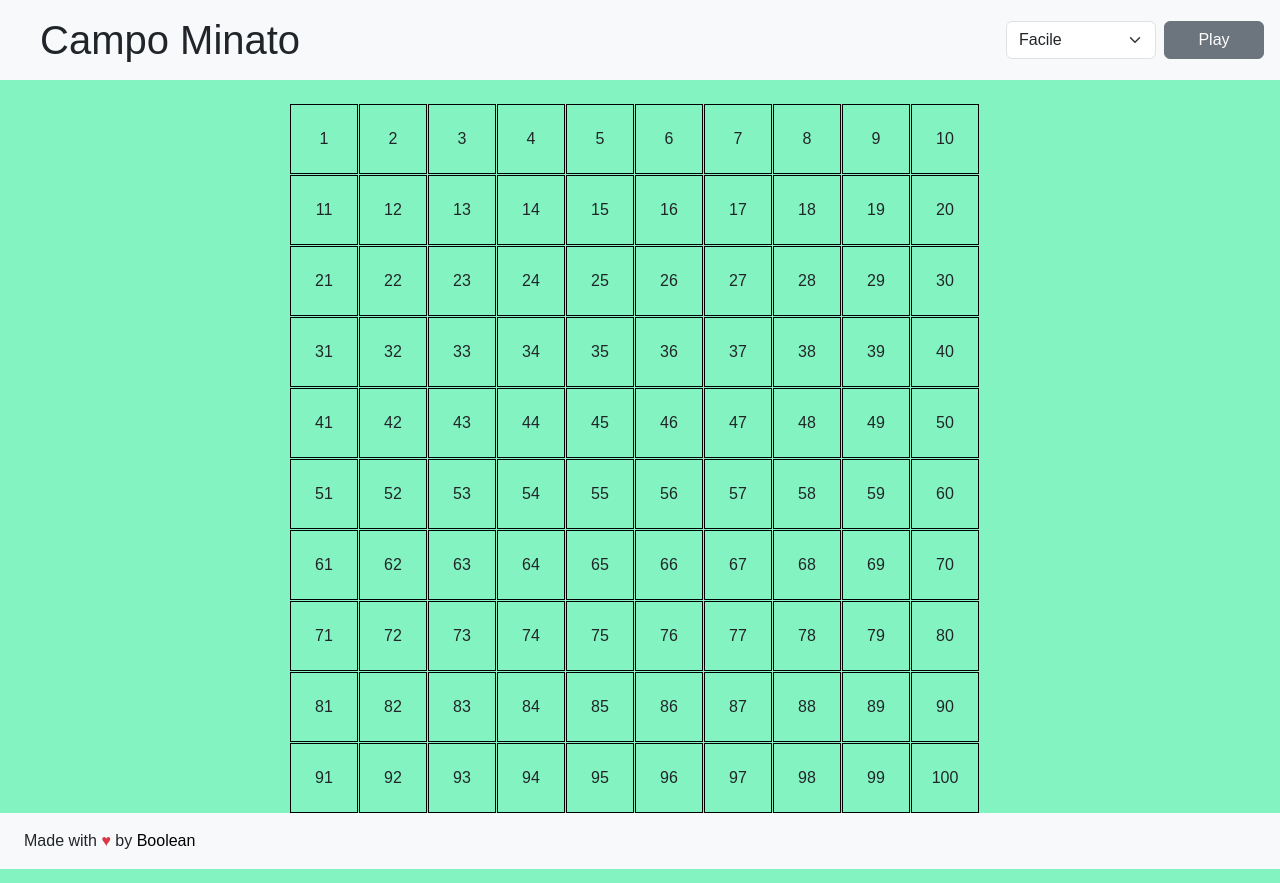
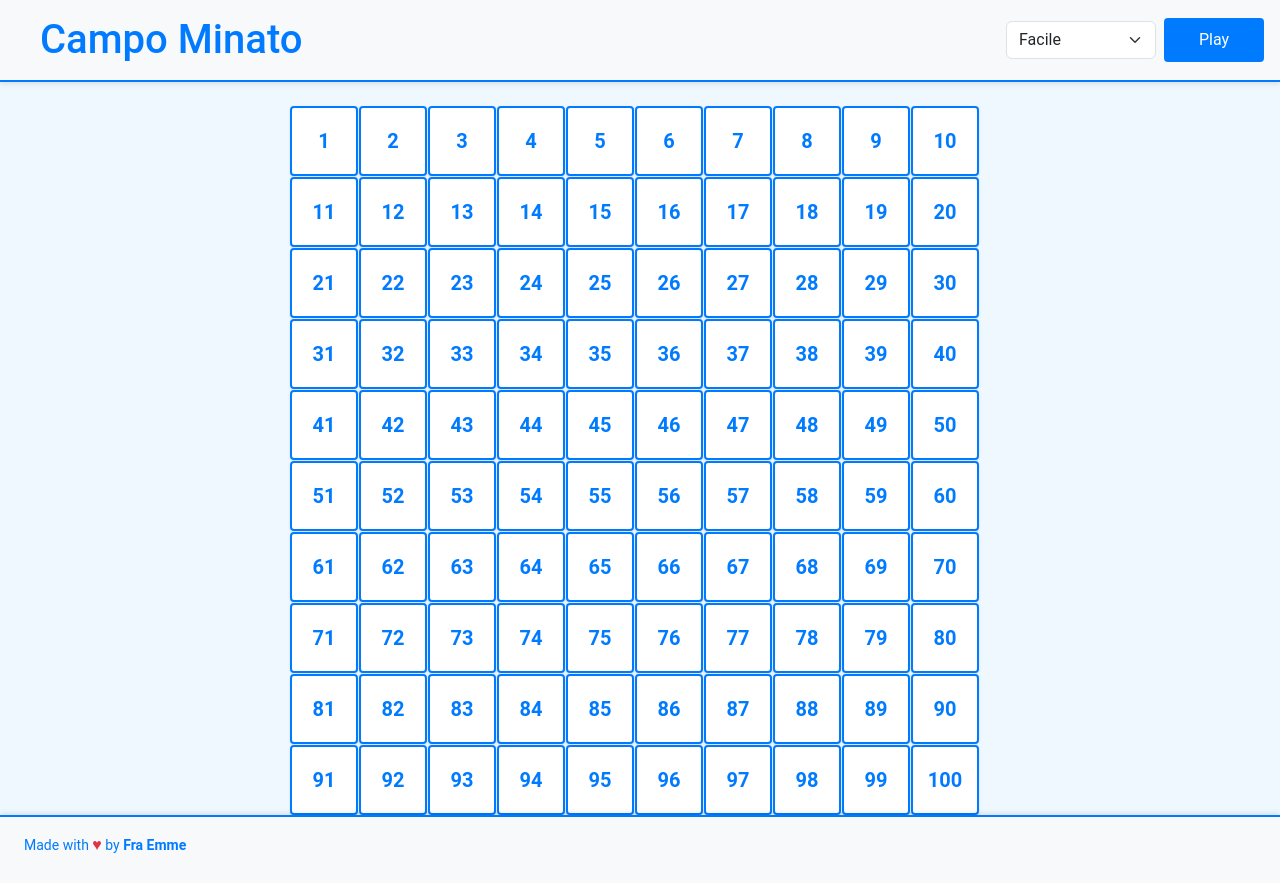
Before and after one commit to Francesco-Matteucci/js-campominato-grid, a plain HTML site: page index.html in a window 1280 px wide. Both pictures are taken after a click on the button "Play". Drawn offline with nearby package versions, Linux system fonts and the light colour scheme.

Commit message:
compito finito

```diff
--- a/css/style.css
+++ b/css/style.css
@@ -1,6 +1,11 @@
 body {
-    background-color: #83f4c1;
-    font-family: Arial, sans-serif;
+    background-color: #f0f8ff;
+    font-family: 'Roboto', sans-serif;
+}
+
+header {
+    border-bottom: 2px solid #007bff;
+    box-shadow: 0 2px 5px rgba(0, 0, 0, 0.1);
 }
 
 header .form-select {
@@ -11,9 +16,28 @@ header .btn {
     width: 100px;
 }
 
+h1 {
+    font-size: 2.5rem;
+    color: #007bff;
+}
+
+header button.btn {
+    background-color: #007bff;
+    color: #fff;
+    border: none;
+    border-radius: 4px;
+    padding: 10px 20px;
+    font-size: 1rem;
+    transition: background-color 0.3s;
+}
+
+header button.btn:hover {
+    background-color: #0056b3;
+}
+
 .grid-container {
     gap: 1px;
-    width: 700px;
+    max-width: 700px;
 }
 
 .cell-10 .cell {
@@ -35,16 +59,49 @@ header .btn {
     height: 70px;
     border: 1px solid black;
     cursor: pointer;
+    background-color: #fff;
+    border: 2px solid #007bff;
+    border-radius: 4px;
+    box-shadow: 0 1px 3px rgba(0, 0, 0, 0.1);
+    font-size: 1.25rem;
+    font-weight: bold;
+    color: #007bff;
+    transition: background-color 0.3s, transform 0.2s;
+}
+
+.cell:hover {
+    background-color: #e0f0ff;
+    transform: scale(1.05);
+}
+
+.cell.clicked {
+    background-color: #007bff;
+    color: #fff;
+}
+
+footer {
+    border-top: 2px solid #007bff;
+    box-shadow: 0 -2px 5px rgba(0, 0, 0, 0.1);
+    padding: 10px 0;
+}
+
+footer p {
+    font-size: 0.875rem;
+}
+
+footer a,
+p {
+    color: #007bff;
+}
+
+footer a {
+    font-weight: bold;
+}
+
+footer a:hover {
+    color: #0056b3;
 }
 
 .heart {
     font-size: 16px;
 }
-
-footer a {
-    color: #000;
-}
-
-.cell.clicked {
-    background-color: lightblue;
-}
--- a/index.html
+++ b/index.html
@@ -26,7 +26,7 @@
                         <option value="2">Medio</option>
                         <option value="3">Difficile</option>
                     </select>
-                    <button class="btn btn-secondary" id="play-button">Play</button>
+                    <button class="btn" id="play-button">Play</button>
                 </div>
             </header>
             <!-- Contenuto principale -->
@@ -37,8 +37,8 @@
             </main>
             <!-- Footer -->
             <footer class="mt-auto bg-light pt-3">
-                <p class="ms-4">Made with <span class="heart text-danger">&hearts;</span> by <a href="#"
-                        class="text-decoration-none">Boolean</a></p>
+                <p class="ms-4">Made with <span class="heart text-danger">&hearts;</span> by <a
+                        href="https://github.com/Francesco-Matteucci/" class="text-decoration-none">Fra Emme</a></p>
             </footer>
         </div>
         <script src="js/script.js"></script>
```
